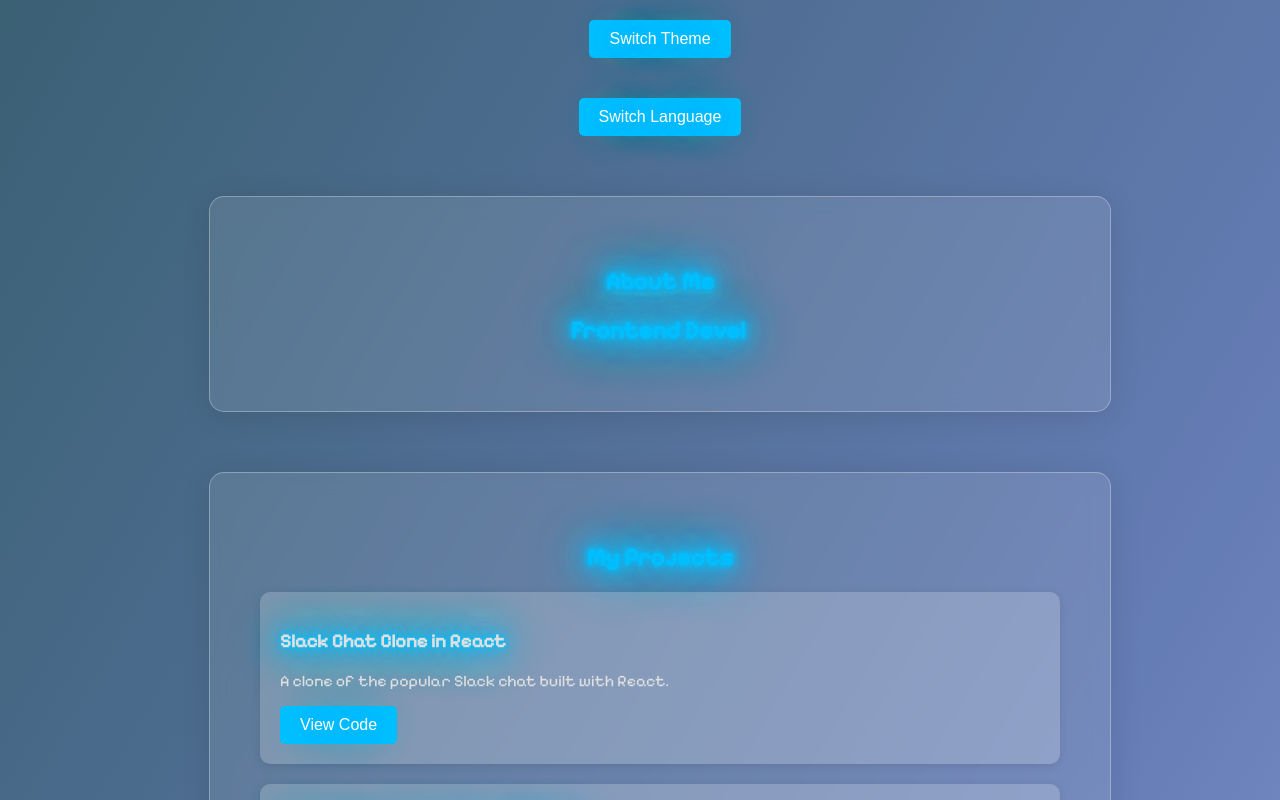
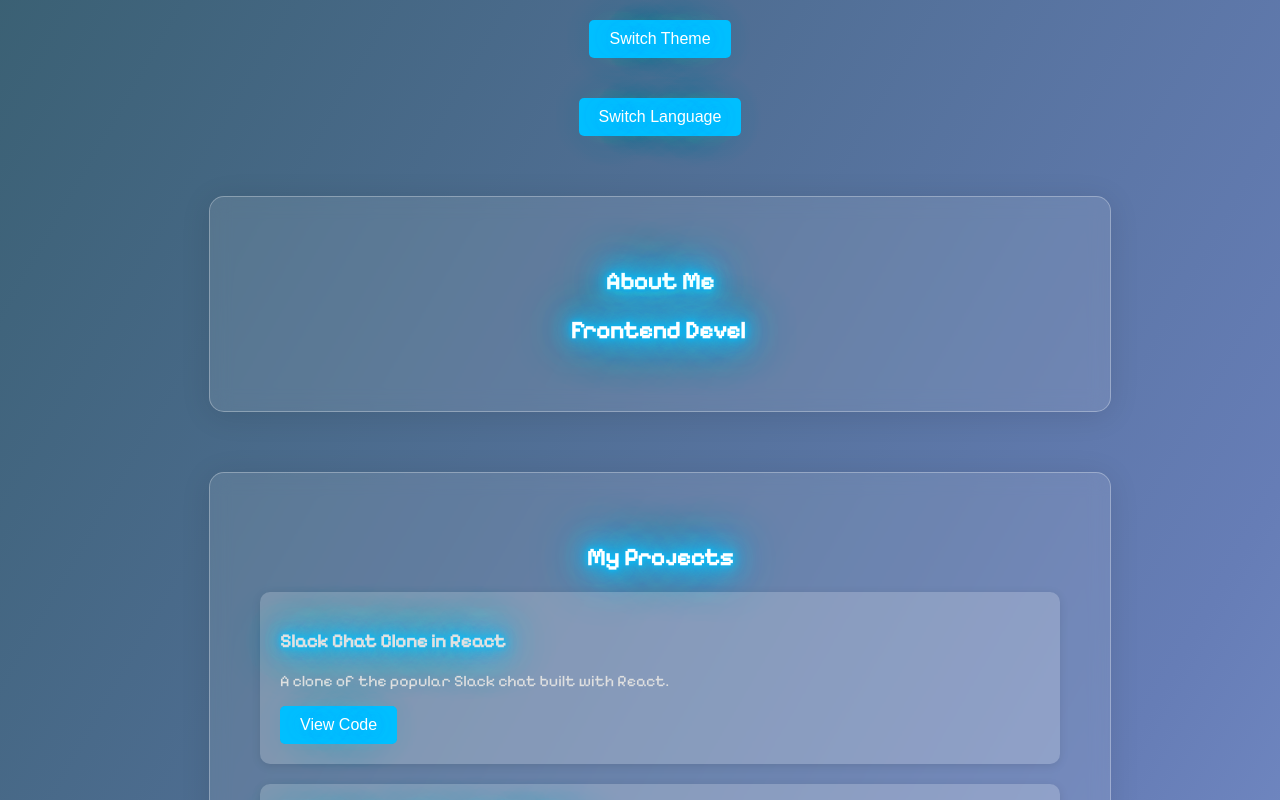
Before and after one commit to ilyasilkin27/ilya-silkin-portfolio, a React (Create React App) app: page / in a window 1280 px wide. Shown: the top 800 px of the page. Built offline with nearby package versions, Linux system fonts and the light colour scheme.

Commit message:
update design

```diff
--- a/src/styles/about.css
+++ b/src/styles/about.css
@@ -15,7 +15,7 @@
 
 h2, p b, .typewriter {
     font-size: 1.5em;
-    color: #00bfff; /* Цвет текста */
+    color: #ffffff; /* Цвет текста */
     text-shadow: 0 0 5px #00bfff, 0 0 10px #00bfff, 0 0 20px #00bfff, 0 0 30px #00bfff, 0 0 40px #00bfff, 0 0 50px #00bfff, 0 0 60px #00bfff; /* Неоновое свечение */
 }
 
--- a/src/styles/light.css
+++ b/src/styles/light.css
@@ -33,7 +33,7 @@ body.light .App {
 
 body.light h2, body.light p b, body.light .typewriter, body.light h3 {
     font-size: 1.5em;
-    color: #ff004c; /* Цвет текста */
+    color: #ffffff; /* Цвет текста */
     text-shadow: 0 0 5px #ff4081, 0 0 10px #ff4081, 0 0 20px #ff4081, 0 0 30px #ff4081, 0 0 40px #ff4081, 0 0 50px #ff4081, 0 0 60px #ff4081; /* Неоновое свечение */
     animation: pulse-light 1.5s infinite;
 }
```
